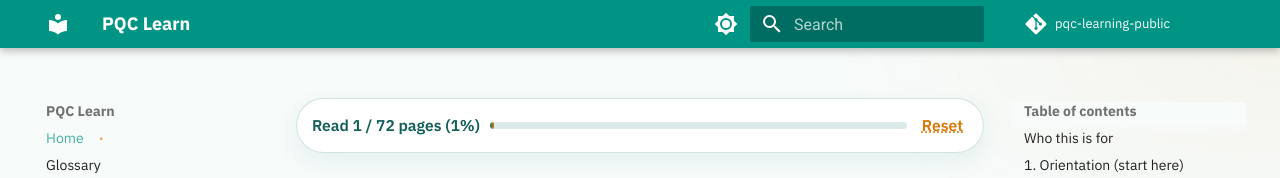
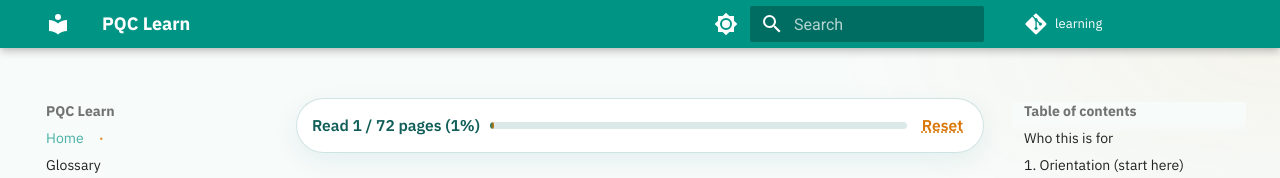
Before and after one commit to Post-Quantum-Cryptography-PQC/learning, an MkDocs documentation site: the page built from docs/index.md, in a window 1280 px wide. Shown: the top 178 px of the page. Built offline with MkDocs 1.6.1 and Material for MkDocs 9.7.7, drawn with Linux system fonts in a browser that asks for light colours; comment, search, counter and statistics services are not loaded.

Commit message:
sync from pqc-learning-public@71cf16f

```diff
--- a/mkdocs.yml
+++ b/mkdocs.yml
@@ -1,8 +1,8 @@
 site_name: PQC Learn
 site_description: Fundamentals to research papers in post-quantum cryptography
 site_url: https://post-quantum-cryptography-pqc.github.io/learning/
-repo_url: https://github.com/Post-Quantum-Cryptography-PQC/pqc-learning-public
-repo_name: pqc-learning-public
+repo_url: https://github.com/Post-Quantum-Cryptography-PQC/learning
+repo_name: learning
 edit_uri: edit/main/docs/
 
 # Website HTML is built by CI on the `learning` Pages host (not committed here).
```
